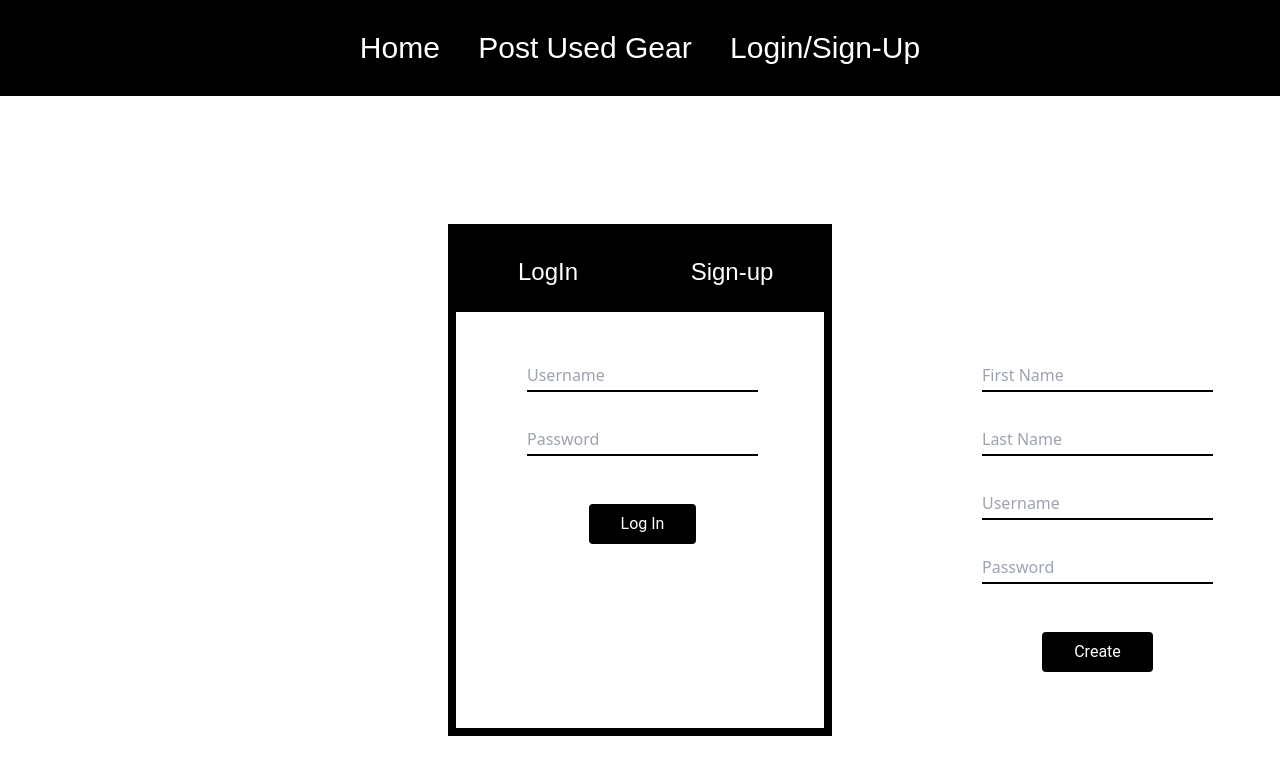
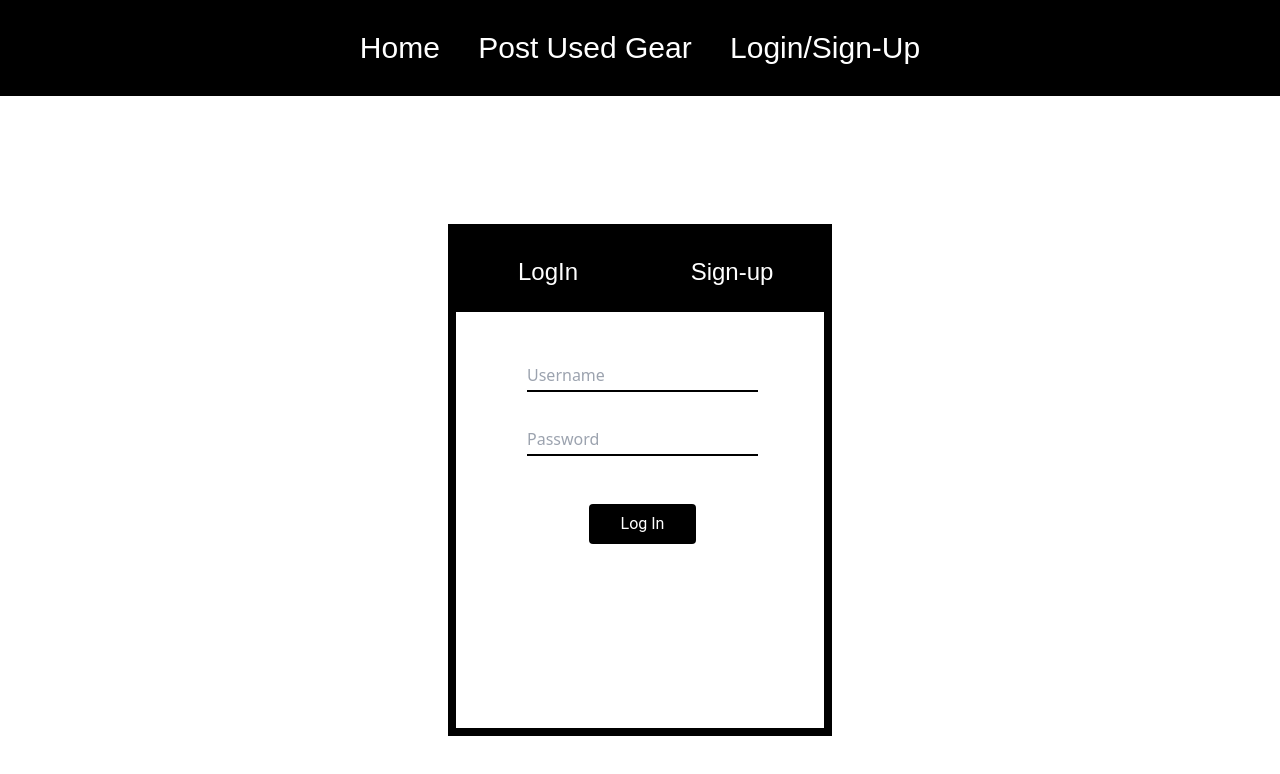
Before and after one commit to Brandon-Winkler/FitView, a React (Vite) app: page /login-signup in a window 1280 px wide. Shown: the top 774 px of the page. Built offline with nearby package versions, Linux system fonts and the light colour scheme.

Commit message:
overflow hidden for sign up form still need to get it to be reponsive

```diff
--- a/src/components/UserAuth.tsx
+++ b/src/components/UserAuth.tsx
@@ -15,7 +15,7 @@ const UserAuth = () => {
                 </div>
             </div>
             <div className="flex">
-                <form action="" className="flex flex-col pt-8 ml-[71px]">
+                <form id="login" className="flex flex-col pt-8 ml-[71px]">
                     <div className="flex justify-center py-4 pt-4 h-16">
                         <input type="text" placeholder='Username' className="border-b-2 border-black" />
                     </div>
@@ -26,7 +26,7 @@ const UserAuth = () => {
                         <button type="submit" className="bg-black text-white px-8 py-2 rounded font-roboto">Log In</button>
                     </div>
                 </form>
-                <form action="" className="flex flex-col pt-8 ml-56">
+                <form id="sign_up" className="flex flex-col pt-8 ml-56 overflow-hidden">
                     <div className="flex justify-center py-4 pt-4 h-16">
                         <input type="text" placeholder='First Name' className="border-b-2 border-black" />
                     </div>
```
